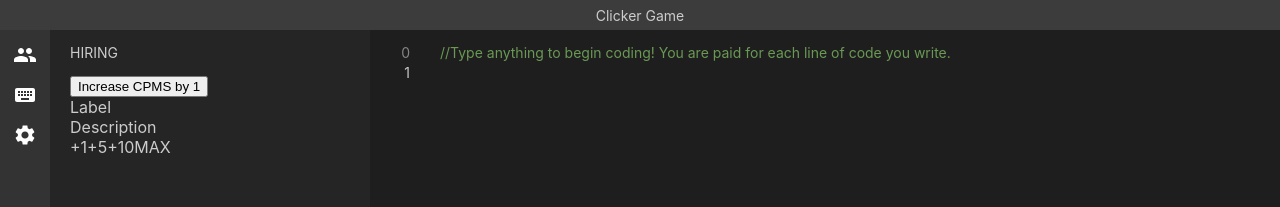
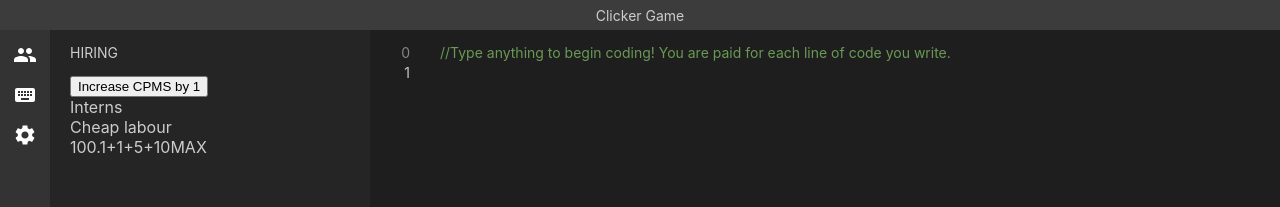
Before and after one commit to LGWayneq/CS-Code-Game, a React (Create React App) app: page / in a window 1280 px wide. Shown: the top 207 px of the page. Built offline with nearby package versions, Linux system fonts and the light colour scheme.

Commit message:
added upgrades data

```diff
--- /dev/null
+++ b/src/assets/upgradesData.ts
@@ -0,0 +1,23 @@
+export interface UpgradeType {
+    name: string,
+    description: string,
+    baseCost: number,
+    cpms: number
+}
+
+export const upgradesData = {
+    hiring: [
+        {
+            name: "Interns",
+            description: "Cheap labour",
+            baseCost: 10,
+            cpms: 0.1
+        }
+    ],
+    keyboard: [
+
+    ],
+    tabs: [
+
+    ]
+}
--- a/src/components/Explorer.tsx
+++ b/src/components/Explorer.tsx
@@ -2,6 +2,7 @@ import React from 'react';
 import { colours } from '../assets/colours';
 import { textStyles } from '../assets/textStyles';
 import { EXPLORER_WIDTH } from '../assets/constants';
+import { upgradesData } from '../assets/upgradesData';
 import { incrementByAmount, decrementByAmount } from '../utils/redux/slices/cpmsSlice'
 import { useAppDispatch } from '../utils/redux/hooks';
 import UpgradeCard from './UpgradeCard';
@@ -12,7 +13,11 @@ function Explorer() {
         <div style={styles.container}>
             <p style={{ ...textStyles.terminalLabel, fontSize: 14 }}>HIRING</p>
             <button onClick={() => dispatch(incrementByAmount(1))}>Increase CPMS by 1</button>
-            <UpgradeCard/>
+            {upgradesData.hiring.map((upgrade) => {
+                return (
+                    <UpgradeCard upgrade={upgrade}/>
+                )
+            })}
         </div>
     );
 }
--- a/src/components/UpgradeCard.tsx
+++ b/src/components/UpgradeCard.tsx
@@ -1,19 +1,26 @@
 import React from 'react';
 import { colours } from '../assets/colours';
+import { UpgradeType } from '../assets/upgradesData'
 import { textStyles } from '../assets/textStyles';
 import { EXPLORER_WIDTH } from '../assets/constants';
 import { useAppDispatch } from '../utils/redux/hooks';
 
-function UpgradeCard() {
+interface UpgradeCardProps {
+    upgrade: UpgradeType
+}
+
+function UpgradeCard(props: UpgradeCardProps) {
     const dispatch = useAppDispatch()
 
     return (
         <div style={styles.container}>
             <image />
             <div>
-                <body style={textStyles.terminalLabel}>Label</body>
-                <body style={textStyles.terminalLabel}>Description</body>
+                <body style={textStyles.terminalLabel}>{props.upgrade.name}</body>
+                <body style={textStyles.terminalLabel}>{props.upgrade.description}</body>
                 <div style={styles.selectionContainer}>
+                    <body style={textStyles.terminalLabel}>{props.upgrade.baseCost}</body>
+                    <body style={textStyles.terminalLabel}>{props.upgrade.cpms}</body>
                     <body style={textStyles.terminalLabel}>+1</body>
                     <body style={textStyles.terminalLabel}>+5</body>
                     <body style={textStyles.terminalLabel}>+10</body>
```
